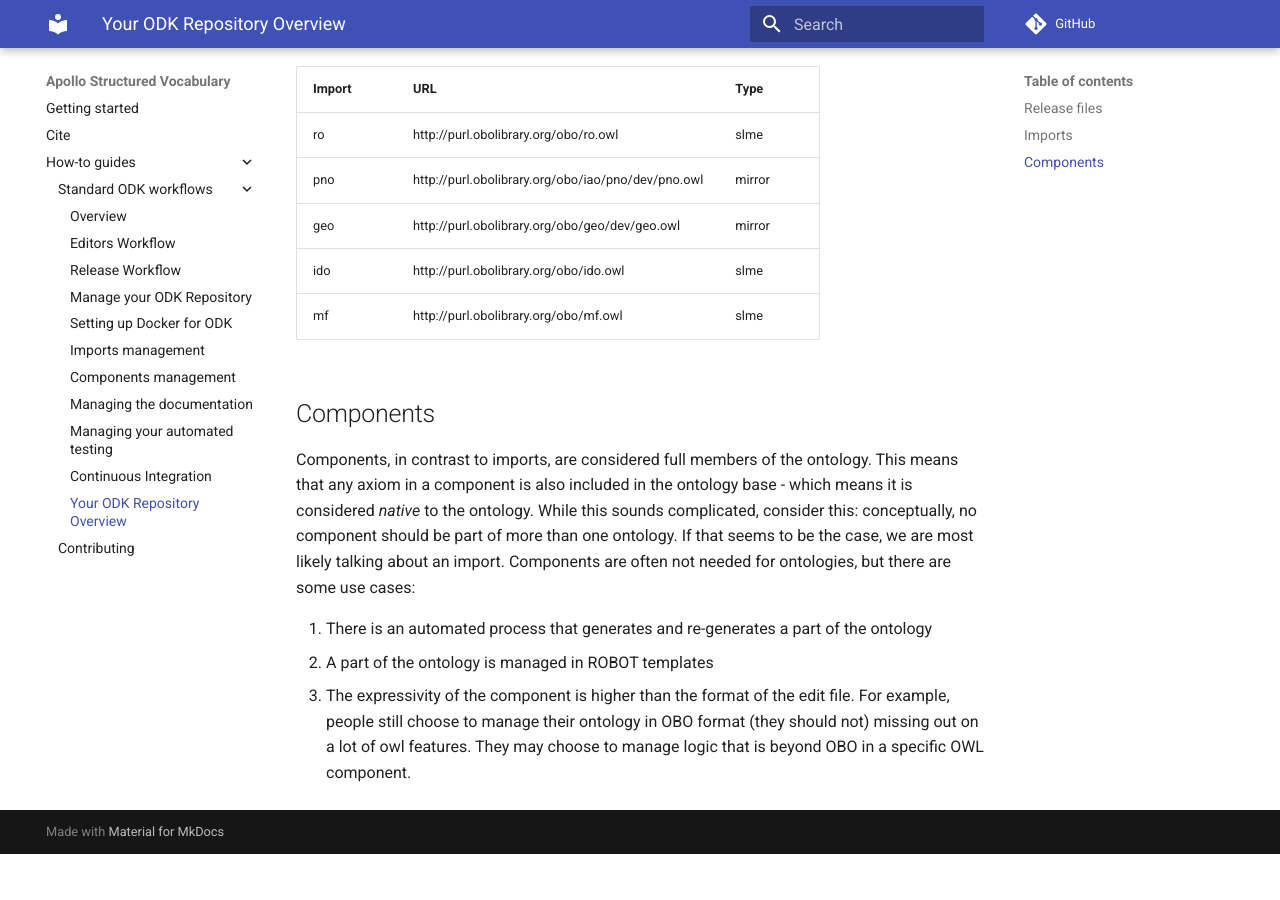
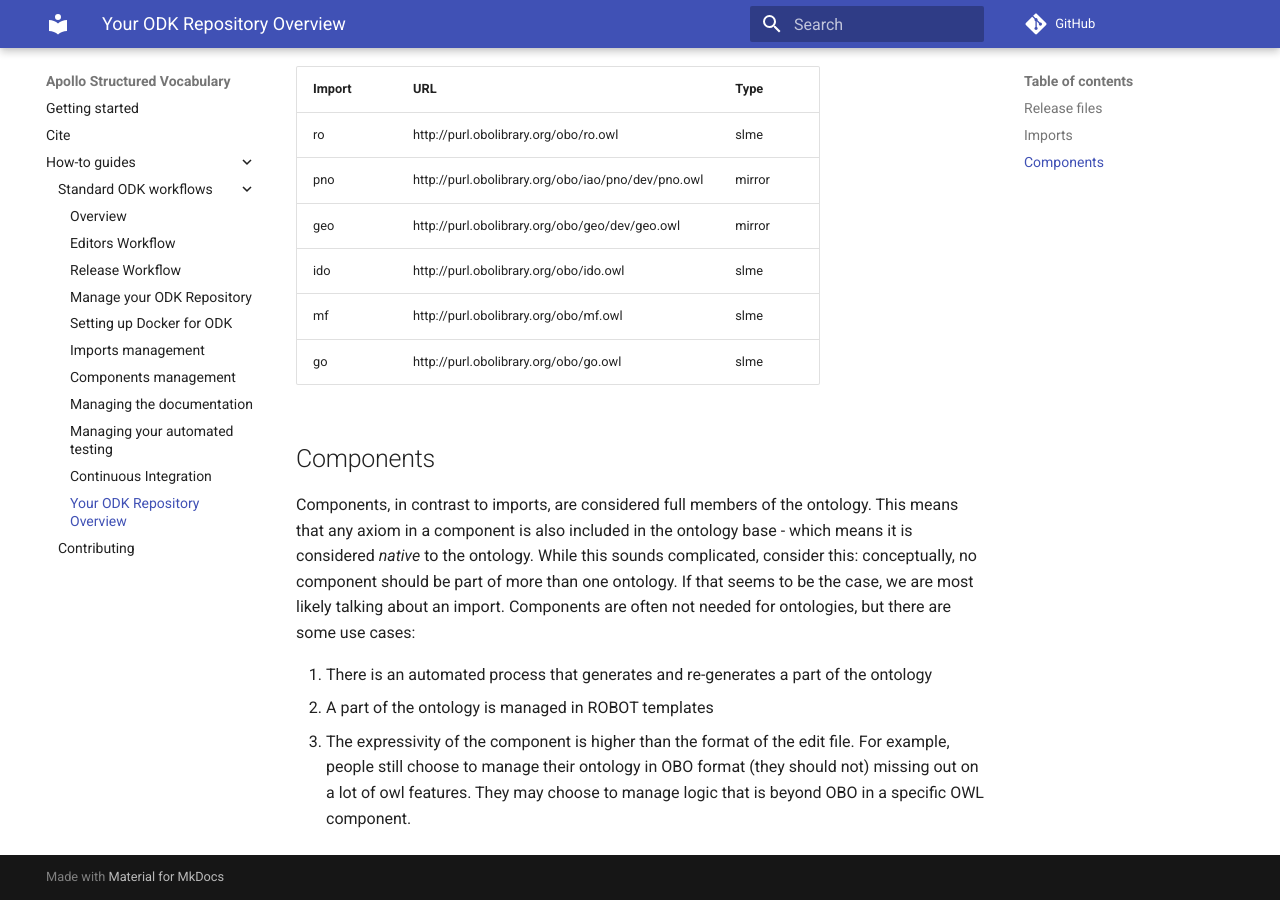
Before and after one commit to ApolloDev/apollo-sv, an MkDocs documentation site: the page built from docs/odk-workflows/RepositoryFileStructure.md, in a window 1280 px wide and 900 px high, scrolled down 641 px. Built offline with MkDocs 1.6.1 and Material for MkDocs 9.7.7, drawn with Linux system fonts in a browser that asks for light colours; comment, search, counter and statistics services are not loaded; before the commit the page ends 1495 px from its top, so only the background shows below that.

Commit message:
added GO import, defined new class 'reproduction' as the disjunction of 'asexual reproduction', 'sexual repreduction', and 'viral life cycle' (all from GO and all now imported into SV), and replaced old GO reproduction with SV's new 'reproduction' everywhere it was used. Also fixed a reasoner error on 'contamination acquisition'. Updated all other imports in addition to creating new GO import.

```diff
--- a/docs/odk-workflows/RepositoryFileStructure.md
+++ b/docs/odk-workflows/RepositoryFileStructure.md
@@ -21,6 +21,7 @@ These are the current imports in APOLLO_SV
 | geo | http://purl.obolibrary.org/obo/geo/dev/geo.owl | mirror |
 | ido | http://purl.obolibrary.org/obo/ido.owl | slme |
 | mf | http://purl.obolibrary.org/obo/mf.owl | slme |
+| go | http://purl.obolibrary.org/obo/go.owl | slme |
 
 ## Components
 Components, in contrast to imports, are considered full members of the ontology. This means that any axiom in a component is also included in the ontology base - which means it is considered _native_ to the ontology. While this sounds complicated, consider this: conceptually, no component should be part of more than one ontology. If that seems to be the case, we are most likely talking about an import. Components are often not needed for ontologies, but there are some use cases:
--- a/src/ontology/apollo_sv-odk.yaml
+++ b/src/ontology/apollo_sv-odk.yaml
@@ -36,6 +36,9 @@ import_group:
     - id: mf
       module_type: slme
       slme_individuals: exclude
+    - id: go
+      module_type: slme
+      slme_individuals: exclude
 use_custom_import_module: TRUE
 robot_java_args: '-Xmx8G'
 custom_makefile_header: |
```
Also changed, not shown: 9 other files.
